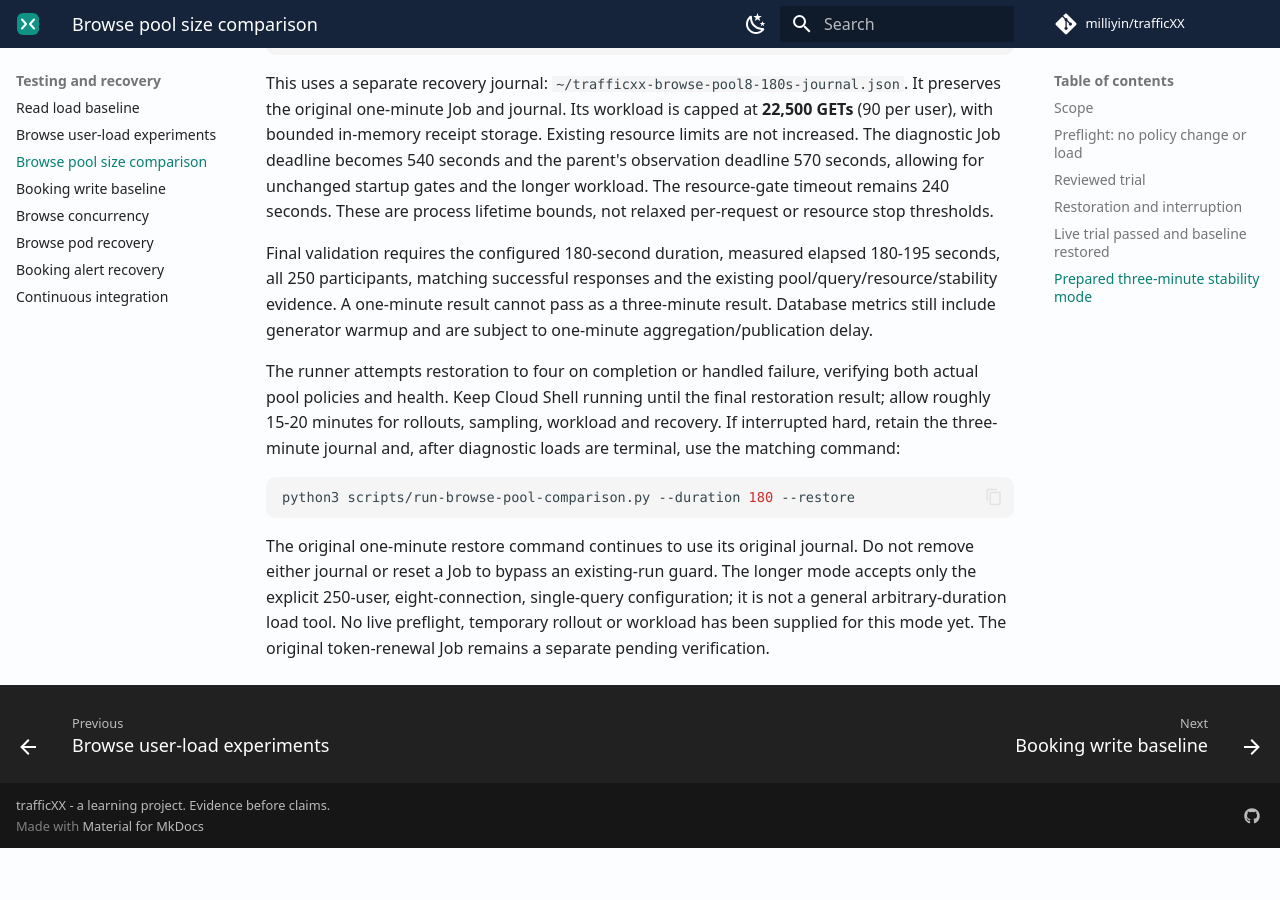
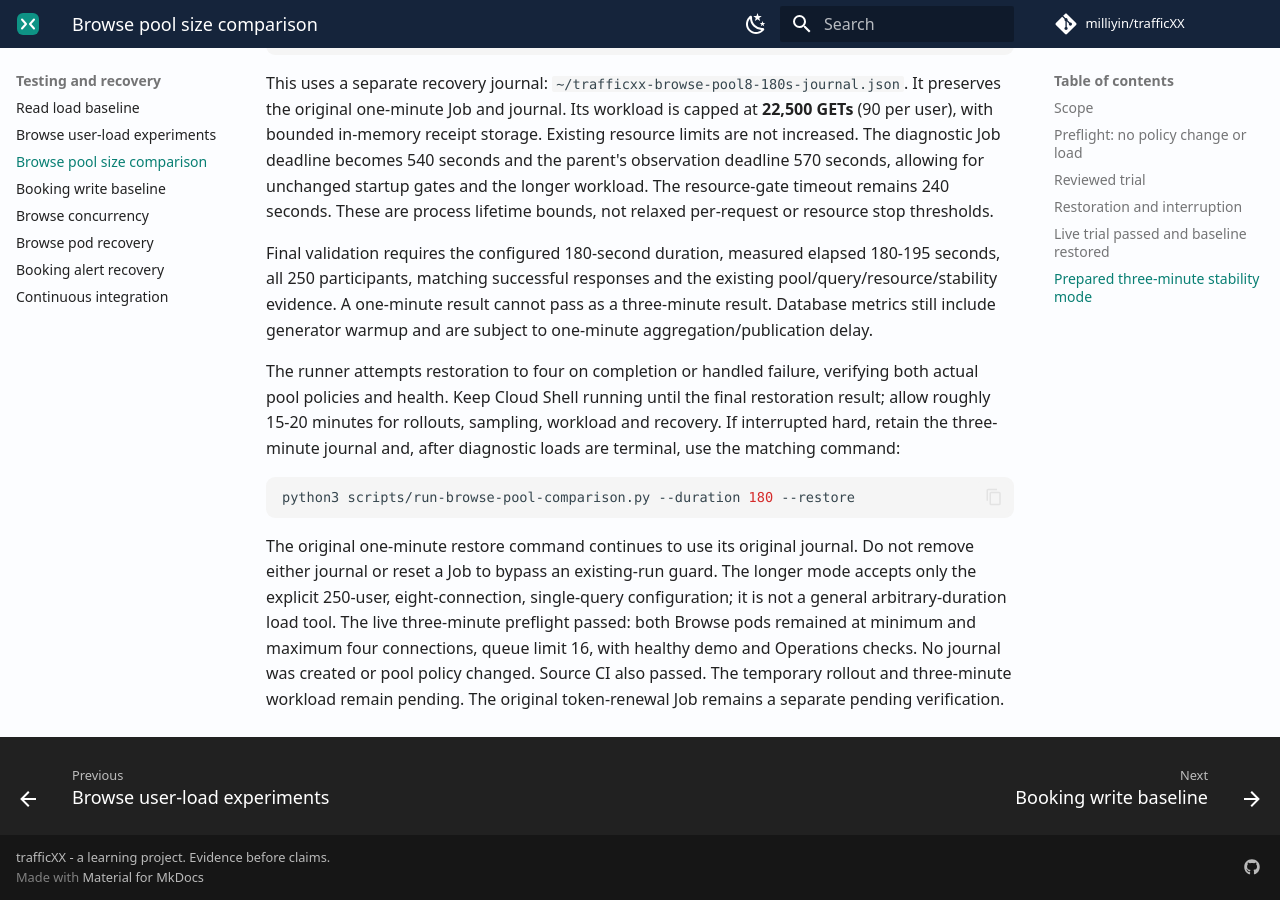
Before and after one commit to milliyin/trafficXX, an MkDocs documentation site: the page built from docs/browse-pool-size-comparison.md, in a window 1280 px wide and 900 px high, scrolled down 5400 px. Built offline with MkDocs 1.6.1 and Material for MkDocs 9.7.7, drawn with Linux system fonts in a browser that asks for light colours; comment, search, counter and statistics services are not loaded; before the commit the page ends 6248 px from its top, so only the background shows below that.

Commit message:
docs: record three-minute Browse trial preflight

```diff
--- a/docs/browse-pool-size-comparison.md
+++ b/docs/browse-pool-size-comparison.md
@@ -254,5 +254,8 @@ The original one-minute restore command continues to use its original journal.
 Do not remove either journal or reset a Job to bypass an existing-run guard.
 The longer mode accepts only the explicit 250-user, eight-connection,
 single-query configuration; it is not a general arbitrary-duration load tool.
-No live preflight, temporary rollout or workload has been supplied for this mode
-yet. The original token-renewal Job remains a separate pending verification.
+The live three-minute preflight passed: both Browse pods remained at minimum
+and maximum four connections, queue limit 16, with healthy demo and Operations
+checks. No journal was created or pool policy changed. Source CI also passed.
+The temporary rollout and three-minute workload remain pending. The original
+token-renewal Job remains a separate pending verification.
```
Also changed, not shown: docs/progress.md (+2 -1 lines), memeory.md (+1 -0 lines).
